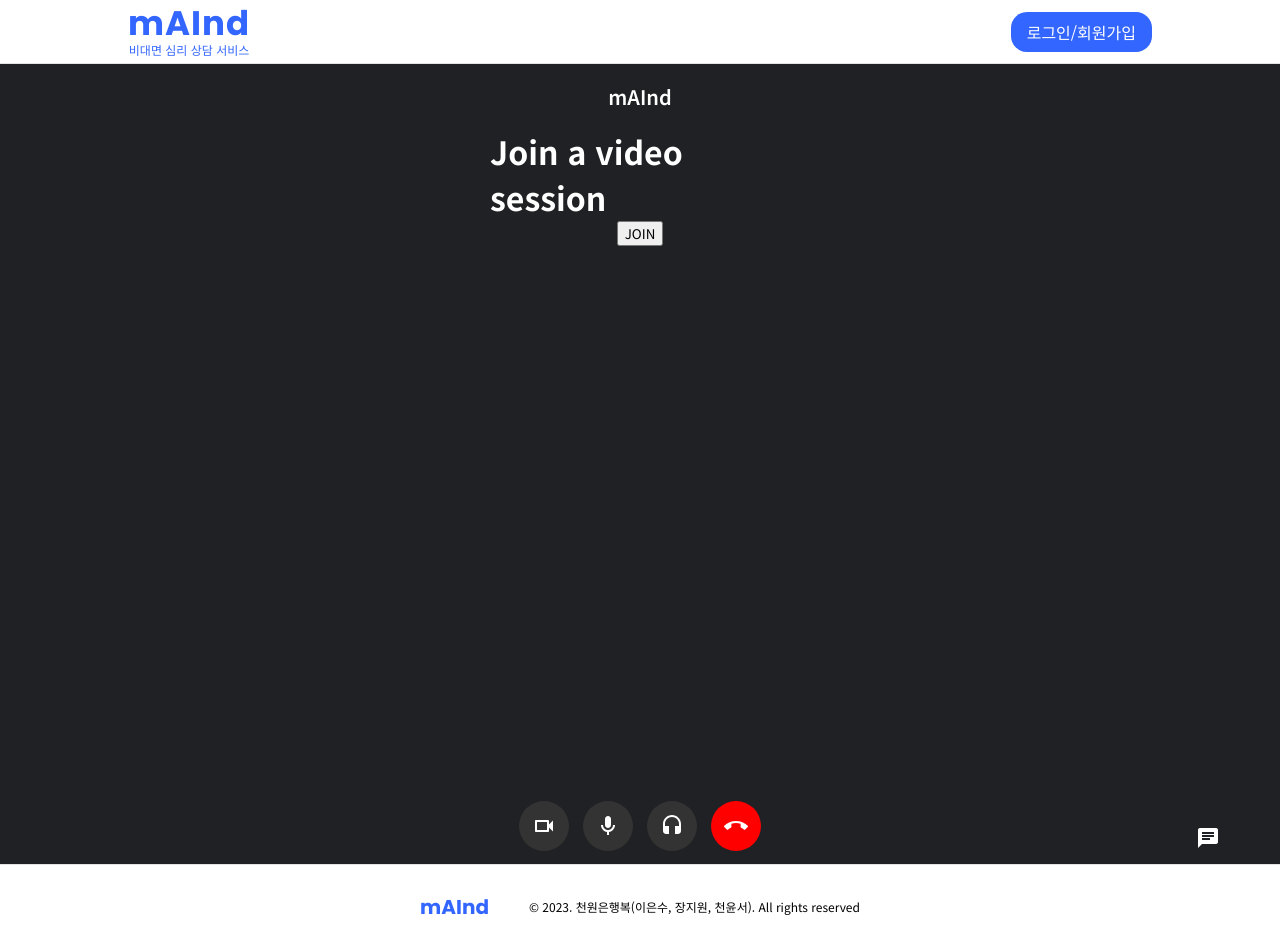
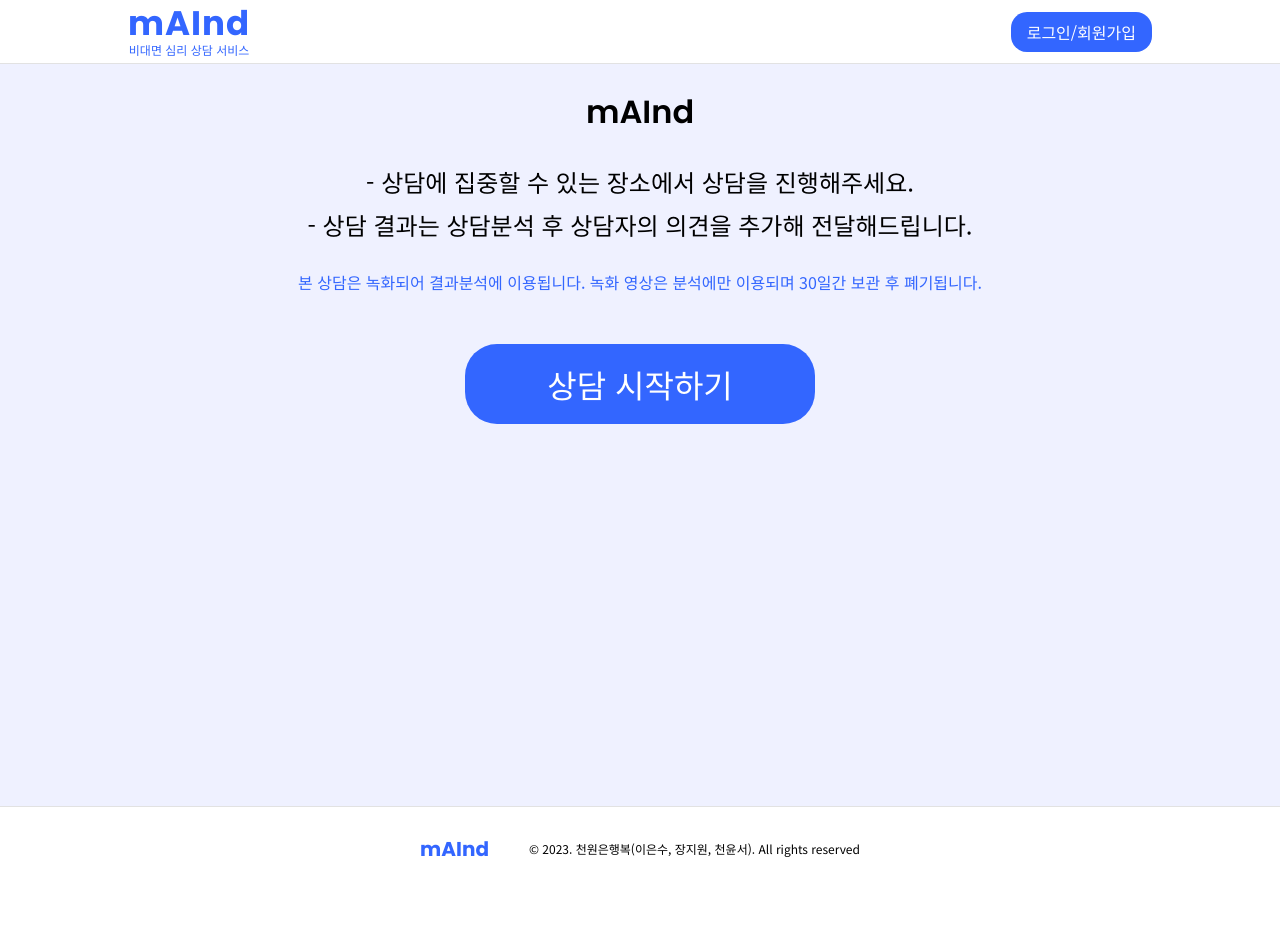
Before and after one commit to EunSo0/mAInd, a React (Create React App) app: page /OnlineMeeting in a window 1280 px wide. After the commit the page ends 890 px from the top, so only its background shows below. Built offline with nearby package versions, Linux system fonts and the light colour scheme.

Commit message:
Feat: 화상회의 수정

```diff
--- a/src/components/OnlineMeeting/OnlineMeeting.jsx
+++ b/src/components/OnlineMeeting/OnlineMeeting.jsx
@@ -27,35 +27,24 @@ class OnlineMeeting extends Component {
         </O.Header>
         <O.Middle>
           {this.state.session === undefined ? (
-            <div
-              style={{
-                position: "absolute",
-                right: "0",
-                left: "0",
-                width: "300px",
-                margin: "auto",
-                height: "300px",
-              }}
-              id="join"
-            >
-              <div>
-                <h1 style={{ color: "white" }}> Join a video session </h1>
-                <form
-                  style={{ display: "flex", justifyContent: "center" }}
-                  className="form-group"
-                  onSubmit={this.joinSession}
-                >
-                  <p className="text-center">
-                    <input
-                      className="btn btn-lg btn-success"
-                      name="commit"
-                      type="submit"
-                      value="JOIN"
-                    />
-                  </p>
-                </form>
-              </div>
-            </div>
+            <O.JoinWrapper>
+              <O.TxtWrapper>
+                <O.TxtList>
+                  - 상담에 집중할 수 있는 장소에서 상담을 진행해주세요.
+                </O.TxtList>
+                <O.TxtList>
+                  - 상담 결과는 상담분석 후 상담자의 의견을 추가해
+                  전달해드립니다.
+                </O.TxtList>
+                <O.Txt>
+                  본 상담은 녹화되어 결과분석에 이용됩니다. 녹화 영상은 분석에만
+                  이용되며 30일간 보관 후 폐기됩니다.
+                </O.Txt>
+              </O.TxtWrapper>
+              <O.ButtonForm onSubmit={this.joinSession}>
+                <O.Button name="commit" type="submit" value="상담 시작하기" />
+              </O.ButtonForm>
+            </O.JoinWrapper>
           ) : null}
           <O.Left>
             <O.VideoContainer>
@@ -83,6 +72,7 @@ class OnlineMeeting extends Component {
             </O.VideoContainer>
           </O.Left>
         </O.Middle>
+        {this.state.session !== undefined ? (
           <O.Bottom>
             <O.BottomBox>
               <O.Icon
@@ -120,6 +110,7 @@ class OnlineMeeting extends Component {
               <ChatIcon />
             </O.ChatIconBox>
           </O.Bottom>
+        ) : null}
       </O.Container>
     );
   }
@@ -129,7 +120,7 @@ class OnlineMeeting extends Component {
     this.userRef = React.createRef();
 
     this.state = {
-      mySessionId: token,
+      sessionName: "SessionA",
       myUserName: "Participant" + Math.floor(Math.random() * 100),
       session: undefined,
       mainStreamManager: undefined,
--- a/src/components/OnlineMeeting/OnlineMeeting.style.js
+++ b/src/components/OnlineMeeting/OnlineMeeting.style.js
@@ -1,13 +1,11 @@
 import styled from "@emotion/styled";
 
 export const Container = styled.div`
-  height: 100vh;
   width: 100%;
-  background-color: #202124;
+  background-color: #eff1ff;
 `;
 
 export const Header = styled.div`
-  height: 8vh;
   display: flex;
   align-items: center;
   padding: 0 50px;
@@ -15,15 +13,56 @@ export const Header = styled.div`
 `;
 
 export const StudyTitle = styled.p`
-  color: white;
-  font-size: 20px;
+  color: #000;
+  font-size: 32px;
   font-weight: 600;
+  font-family: "Poppins", sans-serif;
+  margin: 24px 0;
 `;
 
 export const Middle = styled.div`
   width: 100%;
   display: flex;
   overflow: hidden;
+`;
+
+export const JoinWrapper = styled.div`
+  position: absolute;
+  right: 0;
+  left: 0;
+  margin: 0 auto;
+`;
+export const TxtWrapper = styled.div`
+  display: flex;
+  flex-direction: column;
+  justify-content: center;
+  align-items: center;
+`;
+export const TxtList = styled.div`
+  font-size: 24px;
+  margin: 4px;
+`;
+export const Txt = styled.div`
+  color: #36f;
+  margin-top: 24px;
+  margin-bottom: 50px;
+`;
+export const ButtonForm = styled.form`
+  display: flex;
+  justify-content: center;
+`;
+export const Button = styled.input`
+  width: 350px;
+  height: 80px;
+  border-radius: 32px;
+  border: none;
+  background: #36f;
+  color: #fff;
+  font-size: 32px;
+  font-weight: 500;
+  line-height: 24px;
+  cursor: pointer;
+  text-align: center;
 `;
 
 export const Left = styled.div`
```
Lines whose indentation alone changed are shown as unchanged.
